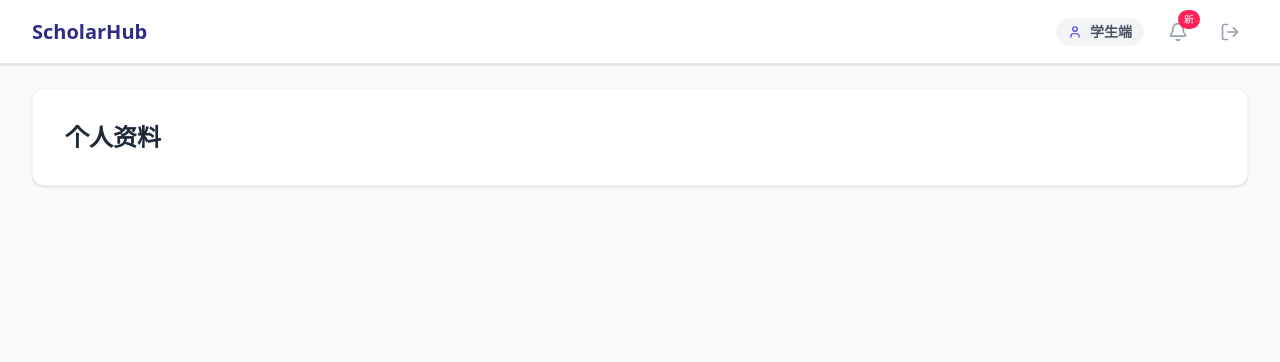
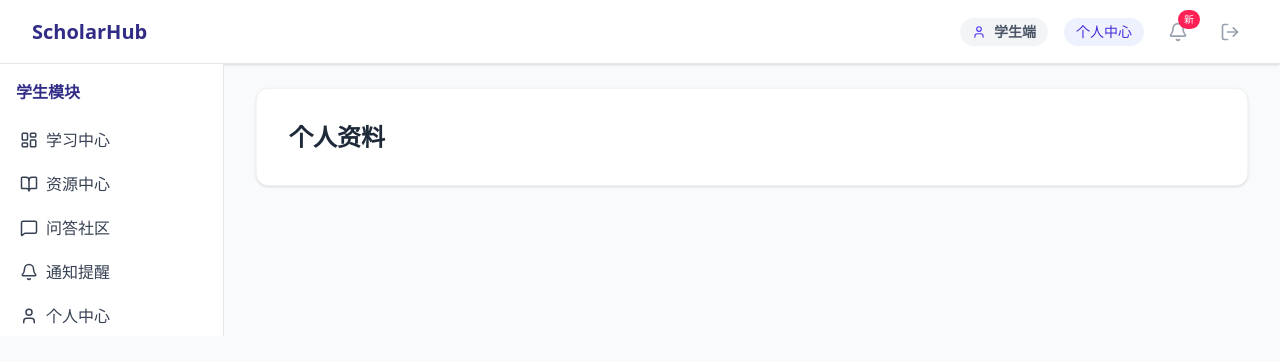
Before and after one commit to Besokus/ScholarHub, a React (Vite) app in the folder client/: page /profile in a window 1280 px wide. Shown: the top 362 px of the page. Built offline with nearby package versions, Linux system fonts and the light colour scheme; sample sign-in values are in the browser's storage.

Commit message:
增加侧边导航栏，将模块放入到导航栏中，并且美化按键效果

```diff
--- a/client/src/App.tsx
+++ b/client/src/App.tsx
@@ -1,6 +1,7 @@
 import React, { Suspense, lazy } from 'react';
 import { BrowserRouter as Router, Routes, Route, Navigate, Outlet, useNavigate } from 'react-router-dom';
 import { Loader2, LogOut, User, BookOpen, LayoutDashboard, Bell } from 'lucide-react';
+import Sidebar from './components/common/Sidebar';
 
 // --- 懒加载页面 ---
 const Login = lazy(() => import('./pages/Login'));
@@ -84,8 +85,15 @@ const MainLayout = () => {
                 <span className="font-semibold">{role === 'TEACHER' ? '教师端' : '学生端'}</span>
             </div>
             <a
+                href="/student/profile"
+                className="px-3 py-1 text-sm font-medium text-indigo-700 bg-indigo-50 hover:bg-indigo-100 active:scale-95 rounded-full transition"
+                title="个人中心"
+            >
+                个人中心
+            </a>
+            <a
                 href="/student/notifications"
-                className="relative p-2 text-gray-400 hover:text-indigo-600 hover:bg-indigo-50 rounded-full transition-colors"
+                className="relative p-2 text-gray-400 hover:text-indigo-600 hover:bg-indigo-50 active:scale-95 rounded-full transition"
                 title="通知"
             >
                 <Bell size={20} />
@@ -93,7 +101,7 @@ const MainLayout = () => {
             </a>
             <button
                 onClick={handleLogout}
-                className="p-2 text-gray-400 hover:text-red-600 hover:bg-red-50 rounded-full transition-colors"
+                className="p-2 text-gray-400 hover:text-red-600 hover:bg-red-50 active:scale-95 rounded-full transition"
                 title="退出登录"
             >
                 <LogOut size={20} />
@@ -101,9 +109,12 @@ const MainLayout = () => {
          </div>
       </nav>
 
-      <main className="max-w-7xl mx-auto py-6 sm:px-6 lg:px-8">
-        <Outlet />
-      </main>
+      <div className="flex">
+        <Sidebar />
+        <main className="flex-1 max-w-7xl mx-auto py-6 sm:px-6 lg:px-8">
+          <Outlet />
+        </main>
+      </div>
     </div>
   );
 };
--- /dev/null
+++ b/client/src/components/common/Sidebar.tsx
@@ -0,0 +1,35 @@
+import React from 'react'
+import { NavLink } from 'react-router-dom'
+import { LayoutDashboard, BookOpen, Upload, MessageSquare, Bell, User } from 'lucide-react'
+
+const linkCls = ({ isActive }: { isActive: boolean }) => `flex items-center gap-2 px-3 py-2 rounded-lg ${isActive ? 'bg-indigo-600 text-white' : 'text-gray-700 hover:bg-indigo-50'}`
+
+export default function Sidebar() {
+  return (
+    <aside className="hidden md:block w-56 border-r border-gray-200 bg-white">
+      <div className="p-4 font-bold text-indigo-900">学生模块</div>
+      <nav className="px-2 space-y-1">
+        <NavLink to="/student/dashboard" className={linkCls}>
+          <LayoutDashboard size={18} />
+          <span>学习中心</span>
+        </NavLink>
+        <NavLink to="/student/resources" className={linkCls}>
+          <BookOpen size={18} />
+          <span>资源中心</span>
+        </NavLink>
+        <NavLink to="/student/qa" className={linkCls}>
+          <MessageSquare size={18} />
+          <span>问答社区</span>
+        </NavLink>
+        <NavLink to="/student/notifications" className={linkCls}>
+          <Bell size={18} />
+          <span>通知提醒</span>
+        </NavLink>
+        <NavLink to="/student/profile" className={linkCls}>
+          <User size={18} />
+          <span>个人中心</span>
+        </NavLink>
+      </nav>
+    </aside>
+  )
+}
--- a/client/src/pages/student/Notifications.tsx
+++ b/client/src/pages/student/Notifications.tsx
@@ -13,8 +13,7 @@ export default function Notifications() {
       <PageHeader title="通知提醒" subtitle="教师回答与系统消息" />
       <div className="space-y-4">
         <div className="flex items-center justify-end">
-          <button className="px-3 py-1 bg-gray-100 rounded-lg text-sm" onClick={async () => { await NotiApi.unreadAnswers(); await NotiApi.markRead(''); }}>{/* 占位 */}</button>
-          <button className="px-3 py-1 bg-indigo-600 text-white rounded-lg text-sm" onClick={async () => { try { await fetch('http://localhost:3000/api/notifications/read-all', { method: 'POST' }); } catch {} }}>全部标记已读</button>
+          <button className="px-3 py-1 bg-indigo-600 text-white rounded-lg text-sm" onClick={async () => { try { await NotiApi.readAll(); } catch {} }}>全部标记已读</button>
         </div>
         {unread.map(n => (
           <Card key={n.id} className="p-6">
--- a/client/src/pages/student/QA.tsx
+++ b/client/src/pages/student/QA.tsx
@@ -17,12 +17,20 @@ export default function QA() {
   const [sort, setSort] = useState<'latest' | 'hot' | 'unanswered'>('latest')
   const [page, setPage] = useState(1)
   const pageSize = 15
+  const [loading, setLoading] = useState(false)
+  const [error, setError] = useState('')
   useEffect(() => {
     const load = async () => {
       try {
+        setLoading(true)
+        setError('')
         const res = await QaApi.list({ sort, status: sort === 'unanswered' ? 'unanswered' : '', page, pageSize })
         setList(res.items as QAItem[])
-      } catch {}
+      } catch {
+        setError('加载失败')
+      } finally {
+        setLoading(false)
+      }
     }
     load()
   }, [sort, page])
@@ -59,6 +67,8 @@ export default function QA() {
         <button onClick={() => { setSort('unanswered'); setPage(1) }} className={`px-3 py-1 rounded ${sort==='unanswered'?'bg-indigo-600 text-white':'bg-gray-100'}`}>未回答</button>
       </div>
       <div className="space-y-4">
+        {loading && <div className="text-sm text-gray-500">加载中...</div>}
+        {error && <div className="text-sm text-red-600">{error}</div>}
         {pageList.map(i => (
           <Card key={i.id} className="p-6">
             <div className="text-lg font-semibold text-gray-800">{i.title}</div>
--- a/client/src/pages/student/QAQuestion.tsx
+++ b/client/src/pages/student/QAQuestion.tsx
@@ -3,6 +3,7 @@ import { useParams } from 'react-router-dom'
 import PageHeader from '../../components/common/PageHeader'
 import Card from '../../components/common/Card'
 import { QaApi } from '../../services/api'
+import { sanitizeHTML } from '../../utils/sanitize'
 
 export default function QAQuestion() {
   const { questionId } = useParams()
@@ -22,7 +23,7 @@ export default function QAQuestion() {
       <PageHeader title="问题详情" subtitle={q.title} />
       <Card className="p-6">
         {q.contentHTML ? (
-          <div className="prose max-w-none" dangerouslySetInnerHTML={{ __html: q.contentHTML }} />
+          <div className="prose max-w-none" dangerouslySetInnerHTML={{ __html: sanitizeHTML(q.contentHTML) }} />
         ) : (
           <div className="text-sm text-gray-700">{q.content}</div>
         )}
--- a/client/src/pages/student/ResourceUpload.tsx
+++ b/client/src/pages/student/ResourceUpload.tsx
@@ -51,7 +51,14 @@ export default function ResourceUpload() {
             {courses.map(c => (<option key={c} value={c}>{c}</option>))}
           </select>
           <textarea className="px-3 py-2 border rounded-lg md:col-span-2" rows={4} placeholder="详细简介" value={summary} onChange={e => setSummary(e.target.value)} />
-          <input type="file" onChange={e => setFile(e.target.files?.[0] || null)} className="md:col-span-2" />
+          <div className="md:col-span-2">
+            <input id="resource-file" type="file" onChange={e => setFile(e.target.files?.[0] || null)} className="hidden" />
+            <label htmlFor="resource-file" className="inline-flex items-center gap-2 px-4 py-2 bg-indigo-600 text-white rounded-lg cursor-pointer">
+              <svg width="16" height="16" viewBox="0 0 24 24" fill="none" xmlns="http://www.w3.org/2000/svg"><path d="M12 5v14M5 12h14" stroke="currentColor" strokeWidth="2"/></svg>
+              选择文件
+            </label>
+            {file && <span className="ml-3 text-sm text-gray-600">{file.name}</span>}
+          </div>
         </div>
         <div className="mt-4 flex items-center gap-3">
           <button onClick={submit} disabled={loading} className="px-4 py-2 bg-indigo-600 text-white rounded-lg">{loading ? '上传中' : '提交'}</button>
--- a/client/src/services/api.ts
+++ b/client/src/services/api.ts
@@ -44,5 +44,6 @@ export const QaApi = {
 
 export const NotiApi = {
   unreadAnswers: () => apiFetch('/notifications?type=answer&status=unread'),
-  markRead: (id: string) => apiFetch(`/notifications/${id}/read`, { method: 'POST' })
+  markRead: (id: string) => apiFetch(`/notifications/${id}/read`, { method: 'POST' }),
+  readAll: () => apiFetch('/notifications/read-all', { method: 'POST' })
 }
--- /dev/null
+++ b/client/src/services/courses.ts
@@ -0,0 +1,9 @@
+import { API_BASE } from './api'
+
+export const CoursesApi = {
+  list: async () => {
+    const res = await fetch(`${API_BASE}/courses`)
+    if (!res.ok) throw new Error('HTTP error')
+    return res.json()
+  }
+}
--- /dev/null
+++ b/client/src/utils/sanitize.ts
@@ -0,0 +1,11 @@
+export function sanitizeHTML(html: string) {
+  const doc = new DOMParser().parseFromString(html, 'text/html')
+  const scripts = Array.from(doc.querySelectorAll('script'))
+  scripts.forEach(s => s.remove())
+  const all = Array.from(doc.body.querySelectorAll('*'))
+  const dangerous = ['onerror','onload','onclick','onmouseover','onfocus','onblur']
+  all.forEach(el => {
+    dangerous.forEach(attr => el.removeAttribute(attr))
+  })
+  return doc.body.innerHTML
+}
```
Also changed, not shown: client/src/pages/student/QAPublish.tsx (+20 -4 lines), client/src/pages/student/Resources.tsx (+19 -9 lines).
